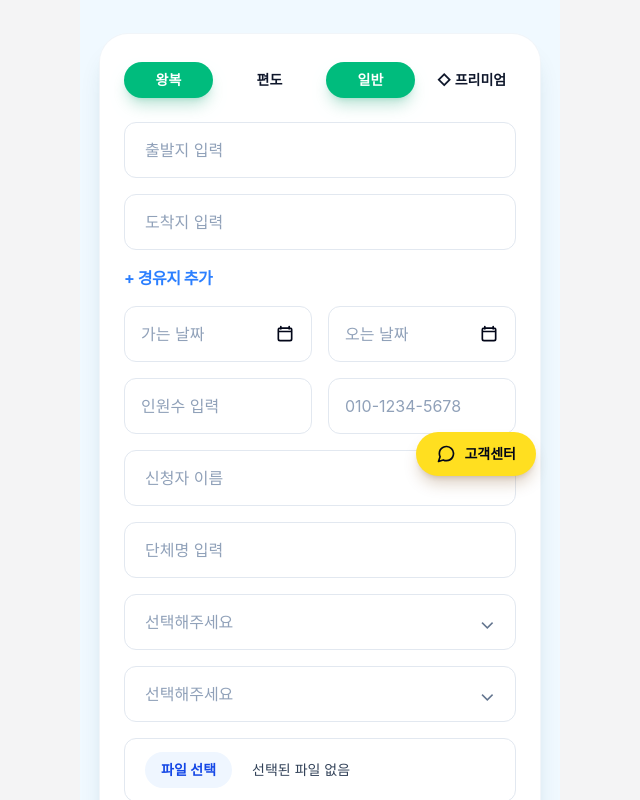
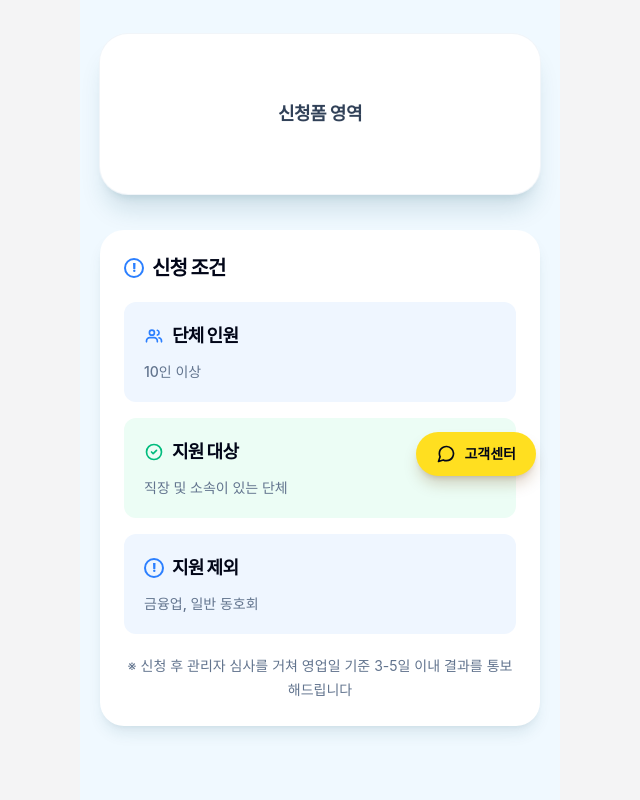
Before and after one commit to picassoautokr-pixel/free-tour-bus, a Next.js app: page / in a window 1280 px wide. Shown: the part 300-1100 px from the top of the page, without its empty margins (320-960 px from the left). Built offline with nearby package versions, Linux system fonts and the light colour scheme.

Commit message:
Refactor Home page: removed extensive form elements and replaced with a simplified application form area for improved user experience.

```diff
--- a/app/page.tsx
+++ b/app/page.tsx
@@ -27,133 +27,10 @@ export default function Home() {
       </section>
 
       <section className="-mt-10 px-5">
-        <div className="rounded-[1.75rem] bg-white px-6 py-7 shadow-xl shadow-cyan-900/15 ring-1 ring-slate-100">
-          <div className="mb-6 grid grid-cols-4 items-center gap-3 text-center text-sm font-extrabold">
-            <button
-              type="button"
-              className="rounded-full bg-emerald-500 px-3 py-2 text-white shadow-lg shadow-emerald-600/25"
-            >
-              왕복
-            </button>
-            <button type="button" className="rounded-full px-2 py-2 text-slate-900">
-              편도
-            </button>
-            <button
-              type="button"
-              className="rounded-full bg-emerald-500 px-3 py-2 text-white shadow-lg shadow-emerald-600/25"
-            >
-              일반
-            </button>
-            <button type="button" className="px-1 py-2 text-slate-900">
-              ◇ 프리미엄
-            </button>
-          </div>
-
-          <div className="space-y-4">
-            <input
-              className="h-14 w-full rounded-xl border border-slate-200 bg-white px-5 text-base outline-none placeholder:text-slate-400 focus:border-blue-500"
-              placeholder="출발지 입력"
-            />
-            <input
-              className="h-14 w-full rounded-xl border border-slate-200 bg-white px-5 text-base outline-none placeholder:text-slate-400 focus:border-blue-500"
-              placeholder="도착지 입력"
-            />
-
-            <button
-              type="button"
-              className="text-base font-bold tracking-[-0.03em] text-blue-500"
-            >
-              + 경유지 추가
-            </button>
-
-            <div className="grid grid-cols-2 gap-4">
-              <label className="flex h-14 items-center justify-between rounded-xl border border-slate-200 bg-white px-4 text-base text-slate-400">
-                가는 날짜
-                <svg
-                  aria-hidden="true"
-                  className="h-5 w-5 text-slate-950"
-                  fill="none"
-                  viewBox="0 0 24 24"
-                >
-                  <path
-                    d="M7 3v3M17 3v3M4 9h16M6 5h12a2 2 0 0 1 2 2v11a2 2 0 0 1-2 2H6a2 2 0 0 1-2-2V7a2 2 0 0 1 2-2Z"
-                    stroke="currentColor"
-                    strokeLinecap="round"
-                    strokeLinejoin="round"
-                    strokeWidth="2"
-                  />
-                </svg>
-              </label>
-              <label className="flex h-14 items-center justify-between rounded-xl border border-slate-200 bg-white px-4 text-base text-slate-400">
-                오는 날짜
-                <svg
-                  aria-hidden="true"
-                  className="h-5 w-5 text-slate-950"
-                  fill="none"
-                  viewBox="0 0 24 24"
-                >
-                  <path
-                    d="M7 3v3M17 3v3M4 9h16M6 5h12a2 2 0 0 1 2 2v11a2 2 0 0 1-2 2H6a2 2 0 0 1-2-2V7a2 2 0 0 1 2-2Z"
-                    stroke="currentColor"
-                    strokeLinecap="round"
-                    strokeLinejoin="round"
-                    strokeWidth="2"
-                  />
-                </svg>
-              </label>
-            </div>
-
-            <div className="grid grid-cols-2 gap-4">
-              <input
-                className="h-14 rounded-xl border border-slate-200 bg-white px-4 text-base outline-none placeholder:text-slate-400 focus:border-blue-500"
-                placeholder="인원수 입력"
-              />
-              <input
-                className="h-14 rounded-xl border border-slate-200 bg-white px-4 text-base outline-none placeholder:text-slate-400 focus:border-blue-500"
-                placeholder="010-1234-5678"
-              />
-            </div>
-
-            <input
-              className="h-14 w-full rounded-xl border border-slate-200 bg-white px-5 text-base outline-none placeholder:text-slate-400 focus:border-blue-500"
-              placeholder="신청자 이름"
-            />
-            <input
-              className="h-14 w-full rounded-xl border border-slate-200 bg-white px-5 text-base outline-none placeholder:text-slate-400 focus:border-blue-500"
-              placeholder="단체명 입력"
-            />
-
-            <label className="flex h-14 items-center justify-between rounded-xl border border-slate-200 bg-white px-5 text-base text-slate-400">
-              선택해주세요
-              <span className="text-xl leading-none text-slate-500">⌄</span>
-            </label>
-            <label className="flex h-14 items-center justify-between rounded-xl border border-slate-200 bg-white px-5 text-base text-slate-400">
-              선택해주세요
-              <span className="text-xl leading-none text-slate-500">⌄</span>
-            </label>
-
-            <div className="flex h-16 items-center gap-5 rounded-xl border border-slate-200 bg-white px-5">
-              <button
-                type="button"
-                className="rounded-full bg-blue-50 px-4 py-2 text-sm font-semibold text-blue-700"
-              >
-                파일 선택
-              </button>
-              <span className="text-sm text-slate-700">선택된 파일 없음</span>
-            </div>
-
-            <textarea
-              className="min-h-28 w-full resize-none rounded-xl border border-slate-200 bg-white px-5 py-4 text-base leading-7 outline-none placeholder:text-slate-400 focus:border-blue-500"
-              placeholder="기타 요청사항이 있으시면 입력해주세요"
-            />
-
-            <button
-              type="button"
-              className="h-16 w-full rounded-lg bg-slate-950 text-xl font-black tracking-[-0.04em] text-white shadow-lg shadow-slate-950/20"
-            >
-              견적 신청
-            </button>
-          </div>
+        <div className="flex min-h-40 items-center justify-center rounded-[1.75rem] bg-white px-6 py-10 shadow-xl shadow-cyan-900/15 ring-1 ring-slate-100">
+          <p className="text-lg font-bold tracking-[-0.03em] text-slate-700">
+            신청폼 영역
+          </p>
         </div>
       </section>
 
```
